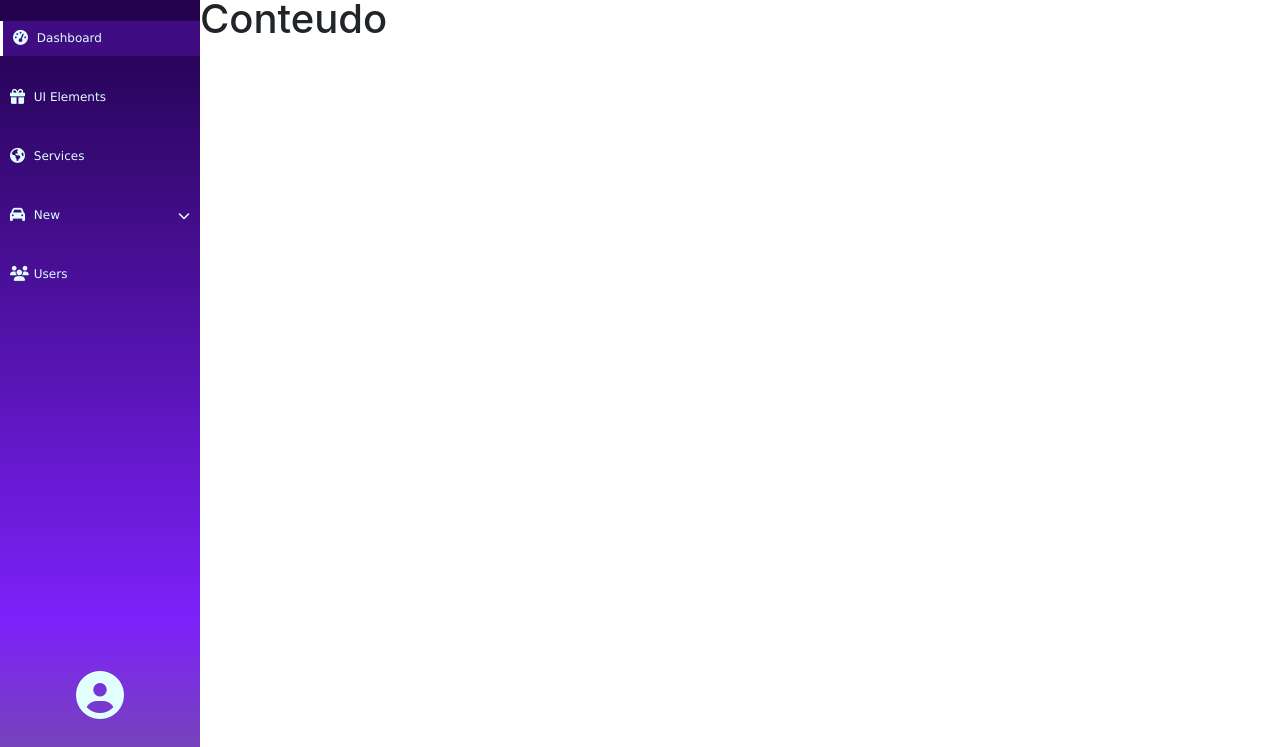
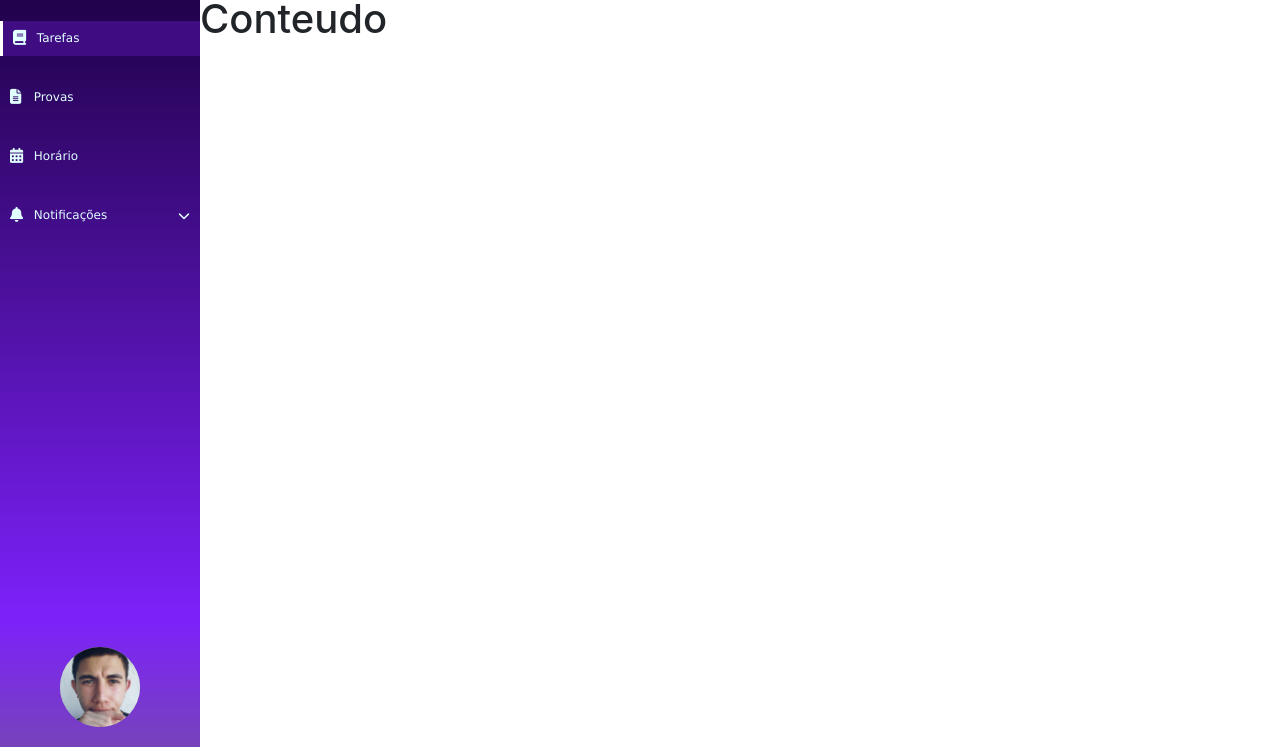
Before and after one commit to GuiCezarino/Projeto, a plain HTML site: page views/painel.html in a window 1280 px wide. Shown: the part 53-800 px from the top of the page. Drawn offline with nearby package versions, Linux system fonts and the light colour scheme.

Commit message:
Alterações Menu

```diff
--- a/menu.css
+++ b/assets/css/menu.css
@@ -153,24 +153,17 @@ body {
   width: 200px;
 }
 
-
-
-.bar1, .bar2, .bar3 {
-  width: 35px;
-  height: 5px;
-  background-color: #333;
-  margin: 5px 0;
-  transition: 0.4s;
+.circle {
+  background-color: #aaa;
+  border-radius: 50%;
+  width: 80px;
+  height: 80px;
+  overflow: hidden;
+  position: relative;
 }
 
-.change .bar1 {
-  -webkit-transform: rotate(-45deg) translate(-8px, 7px) ;
-  transform: rotate(-45deg) translate(-8px, 7px) ;
+.circle img {
+  position: absolute;
+  width: 100%;
+  left: 0;
 }
-
-.change .bar2 {opacity: 0;}
-
-.change .bar3 {
-  -webkit-transform: rotate(45deg) translate(-7px, -7px) ;
-  transform: rotate(45deg) translate(-7px, -7px);
-}
--- a/index.html
+++ b/views/index.html
@@ -7,7 +7,7 @@
     <title>Login</title>
     <script src="https://kit.fontawesome.com/1f0550fa8d.js" crossorigin="anonymous"></script>
     <link rel="stylesheet" href="https://cdnjs.cloudflare.com/ajax/libs/twitter-bootstrap/4.3.1/css/bootstrap.min.css">
-    <link rel="stylesheet" href="styles.min.css">
+    <link rel="stylesheet" href="../assets/css/styles.min.css">
 </head>
 
 <body>
@@ -16,11 +16,14 @@
             <div class="col-10 col-sm-8 col-md-6 col-lg-6 offset-1 offset-sm-2 offset-md-3 offset-lg-0 align-self-center d-lg-flex align-items-lg-center align-self-lg-stretch bg-white p-5 rounded rounded-lg-0 my-5 my-lg-0" id="login-block">
                 <div class="m-auto w-lg-75 w-xl-50">
                     <h2 class="text-color-title font-weight-light mb-5"><i class="fas fa-book-reader"></i><b> Projeto Esboço</b></h2>
-                    <form>
-                        <div class="form-group"><label class="text-secondary">Email</label><input class="form-control" type="text" required="" pattern="[a-z0-9._%+-]+@[a-z0-9.-]+\.[a-z]{2,15}$" inputmode="email"></div>
-                        <div class="form-group"><label class="text-secondary">Senha</label><input class="form-control" type="password" required=""></div>
-                        <!-- <button class="btn btn-info btn-text-color-title mt-2" href="painel.html" type="submit">Entrar <i class="fas fa-sign-in-alt"></i></button></form> -->
-                        <button class="btn btn-info btn-text-color-title mt-2" href="painel.html">Entrar <i class="fas fa-sign-in-alt"></i></button></form>
+                    <!-- <form>
+                        <div class="form-group"><label class="text-secondary">Email</label><input class="form-control" type="text" required="required" pattern="[a-z0-9._%+-]+@[a-z0-9.-]+\.[a-z]{2,15}$" inputmode="email"></div>
+                        <div class="form-group"><label class="text-secondary">Senha</label><input class="form-control" type="password" required="required"></div>
+                        <button class="btn btn-info btn-text-color-title mt-2" type="submit">Entrar <i class="fas fa-sign-in-alt"></i></button></form>
+                        <a href="painel.html" target="_blank"><button class="btn btn-info btn-text-color-title mt-2">Entrar <i class="fas fa-sign-in-alt"></i></button></a></form> -->
+                        <div class="form-group"><label class="text-secondary">Email</label><input class="form-control" type="text"  pattern="[a-z0-9._%+-]+@[a-z0-9.-]+\.[a-z]{2,15}$" inputmode="email"></div>
+                        <div class="form-group"><label class="text-secondary">Senha</label><input class="form-control" type="password" ></div>
+                        <a href="painel.html"  target="_blank"><button class="btn btn-info btn-text-color-title mt-2">Entrar <i class="fas fa-sign-in-alt"></i></button></a>
                     <p class="mt-3 mb-0"><a class="text-color-title small" href="#">Esqueceu seu email ou senha?</a></p>
                 </div>
             </div>
@@ -30,7 +33,7 @@
     </div>
     <script src="https://cdnjs.cloudflare.com/ajax/libs/jquery/3.4.1/jquery.min.js"></script>
     <script src="https://cdnjs.cloudflare.com/ajax/libs/twitter-bootstrap/4.3.1/js/bootstrap.bundle.min.js"></script>
-    <script src="script.min.js"></script>
+    <script src="../assets/js/script.min.js"></script>
 </body>
 
 </html>
--- a/painel.html
+++ b/views/painel.html
@@ -7,7 +7,7 @@
     <title>Teste</title>
     <script src="https://kit.fontawesome.com/1f0550fa8d.js" crossorigin="anonymous"></script>
     <link rel="stylesheet" href="https://cdnjs.cloudflare.com/ajax/libs/twitter-bootstrap/4.3.1/css/bootstrap.min.css">
-<link rel="stylesheet" href="menu.css">
+<link rel="stylesheet" href="../assets/css/menu.css">
 <body>
   <div class="nav-side-menu">
     <div class="brand">Brand Logo</div>
@@ -18,20 +18,20 @@
             <ul id="menu-content" class="menu-content collapse out">
                 <li class="mt-4 active">
                   <a href="#">
-                  <i class="fa fa-dashboard fa-lg"></i> Dashboard
+                  <i class="fas fa-book fa-lg"></i> Tarefas
                   </a>
                 </li>
 
                 <li data-toggle="collapse" data-target="#products" class="collapsed mt-4">
-                  <a href="#"><i class="fa fa-gift fa-lg"></i> UI Elements<span class="sr-only">(Página atual)</span></a>
+                  <a href="#"><i class="fas fa-file-alt fa-lg"></i> Provas<span class="sr-only">(Página atual)</span></a>
                 </li>
 
                 <li data-toggle="collapse" data-target="#service" class="collapsed mt-4">
-                  <a href="#"><i class="fa fa-globe fa-lg"></i> Services </a>
+                  <a href="#"><i class="fas fa-calendar-alt fa-lg"></i> Horário</a>
                 </li>
 
                 <li data-toggle="collapse" data-target="#new" class="collapsed mt-4">
-                  <a href="#"><i class="fa fa-car fa-lg"></i> New <span class="arrow"></span></a>
+                  <a href="#"><i class="fas fa-bell fa-lg"></i> Notificações<span class="arrow"></span></a>
                 </li>
                 <ul class="sub-menu collapse" id="new">
                   <li>lorem ipsum</li>
@@ -42,18 +42,21 @@
 
                  <li class="mt-4 d-block d-md-none">
                   <a href="#">
-                  <i class="fa fa-user fa-lg"></i> Profile
+                  <i class="fa fa-user fa-lg"></i> Meu Perfil
                   </a>
                   </li>
 
-                 <li class="mt-4">
-                  <a href="#">
-                  <i class="fa fa-users fa-lg"></i> Users
-                  </a>
-                </li>
 
-                <div class="d-none d-md-block set-bottom" style="">
-                <i class="fa fa-user-circle fa-4x" aria-hidden="true"></i></div>
+
+
+                <div class="d-none d-md-block set-bottom image-cropper" style="">
+                  <div class="row justify-content-center mx-0">
+                    <div class="circle">
+                      <img class="circular_image" src="../assets/img/eu.jpg"/>
+                    </div>
+                  </div>
+                    <!-- <i class="fa fa-user-circle fa-4x" aria-hidden="true"></i>-->
+                </div>
 
             </ul>
 
@@ -61,13 +64,16 @@
      </div>
    </div>
     <div class="mr-0" style=" margin-left: 200px;">
+
+
       <div>
         <h1> Conteudo  Conteudo   Conteudo   Conteudo   Conteudo   Conteudo    </h1>
+
       </div>
     </div>
    <script src="https://cdnjs.cloudflare.com/ajax/libs/jquery/3.4.1/jquery.min.js"></script>
    <script src="https://cdnjs.cloudflare.com/ajax/libs/twitter-bootstrap/4.3.1/js/bootstrap.bundle.min.js"></script>
-   <script src="script.min.js"></script>
+   <script src="../assets/js/script.min.js"></script>
  </body>
 
  </html>
```
Also changed, not shown: assets/css/styles.min.css, assets/img/eu.jpg (added), assets/js/script.min.js (renamed from script.min.js), 2 other files.
